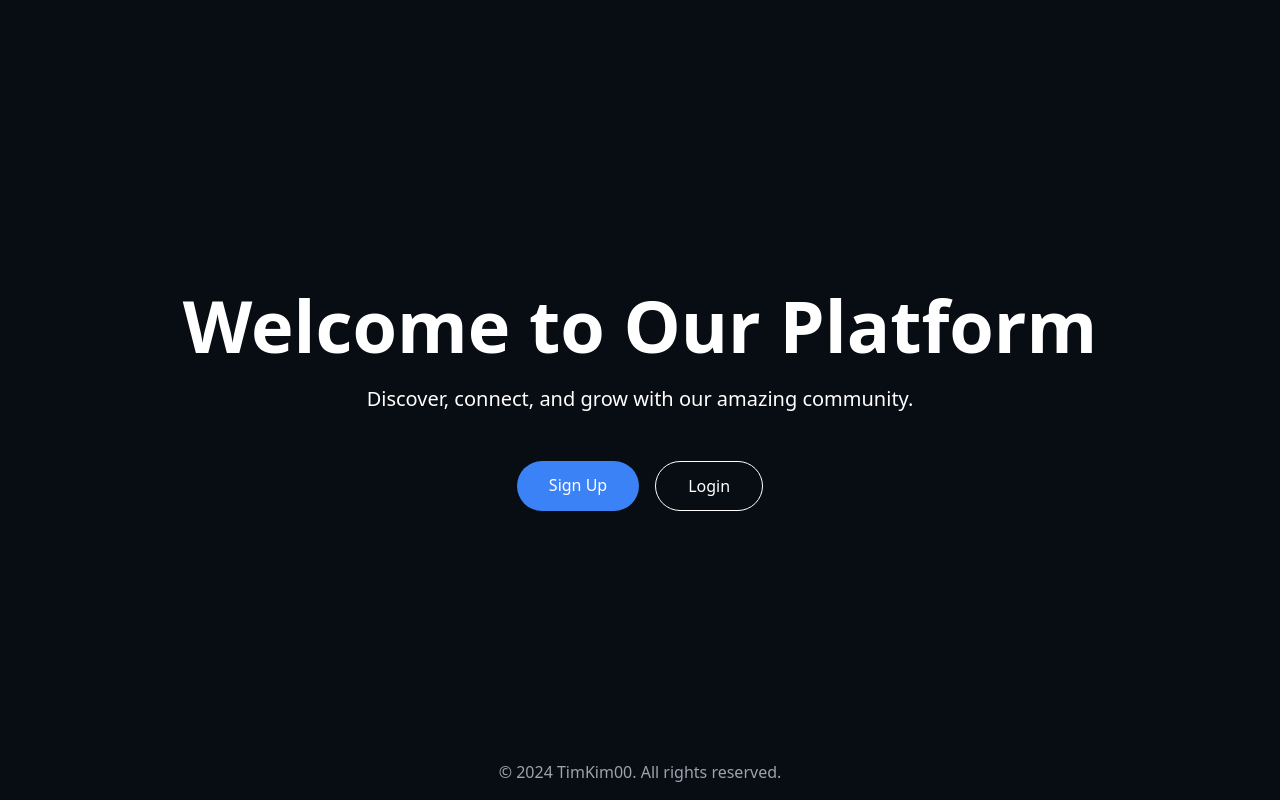
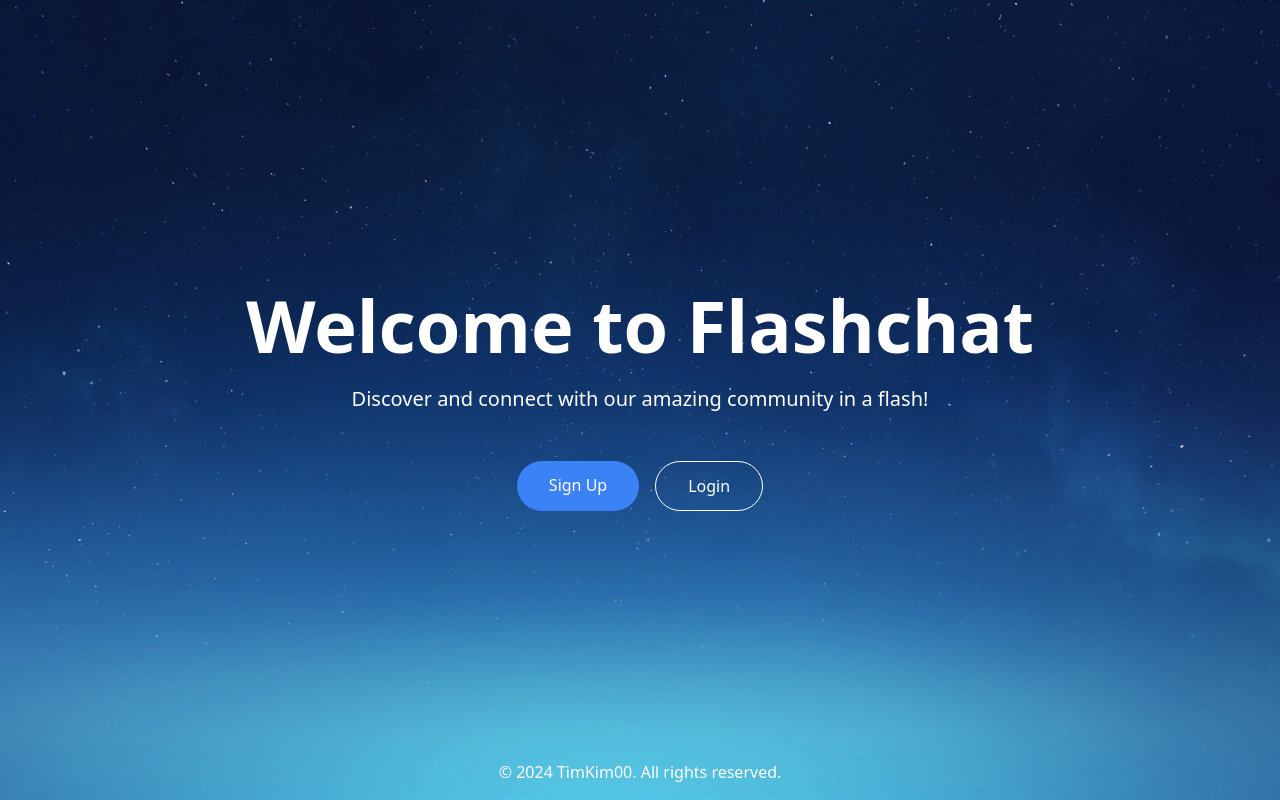
Before and after one commit to TimKim00/Messaging-app, a React (Vite) app in the folder frontend/: page / in a window 1280 px wide. Built offline with nearby package versions, Linux system fonts and the light colour scheme.

Commit message:
slightly change homepage

```diff
--- a/frontend/src/pages/Auth/LoginPage.jsx
+++ b/frontend/src/pages/Auth/LoginPage.jsx
@@ -46,7 +46,7 @@ const LoginPage = () => {
         <div className="text-center mb-8">
           <img src={Logo} alt="logo" className="mx-auto h-24 w-auto" />
           <h1 className="text-2xl font-bold">
-            <span>Log into Fweechat</span>
+            <span>Log into Flashchat</span>
           </h1>
         </div>
         {/* Forms */}
--- a/frontend/src/pages/Homepage.jsx
+++ b/frontend/src/pages/Homepage.jsx
@@ -1,6 +1,6 @@
 import React from "react";
 import { Link } from "react-router-dom";
-// import backgroundImage from "./../../assets/backgroundImage.jpg"; // Replace with your actual background image
+import backgroundImage from "../assets/defaultBackground.jpg"; // Replace with your actual background image
 
 export default function HomePage() {
   return (
@@ -8,19 +8,19 @@ export default function HomePage() {
       {/* Background Image */}
       <div
         className="absolute inset-0 bg-cover bg-center"
-        // style={{
-        //   backgroundImage: `url(${backgroundImage})`,
-        // }}
+        style={{
+          backgroundImage: `url(${backgroundImage})`,
+        }}
       ></div>
       {/* Overlay */}
-      <div className="absolute inset-0 bg-black opacity-50"></div>
+      <div className="absolute inset-0 bg-indigo-600 opacity-10"></div>
       {/* Content */}
       <div className="relative z-10 flex flex-col items-center justify-center h-full text-center text-white">
         <h1 className="text-5xl md:text-7xl font-bold mb-6 animate-fade-in">
-          Welcome to Our Platform
+          Welcome to Flashchat
         </h1>
         <p className="text-lg md:text-xl mb-12 animate-fade-in delay-1s">
-          Discover, connect, and grow with our amazing community.
+          Discover and connect with our amazing community in a flash!
         </p>
         <div className="flex space-x-4">
           <Link
@@ -38,7 +38,7 @@ export default function HomePage() {
         </div>
       </div>
       {/* Footer */}
-      <div className="absolute bottom-4 left-0 right-0 text-center text-gray-400">
+      <div className="absolute bottom-4 left-0 right-0 text-center text-white">
         <p>© 2024 TimKim00. All rights reserved.</p>
       </div>
     </div>
```
